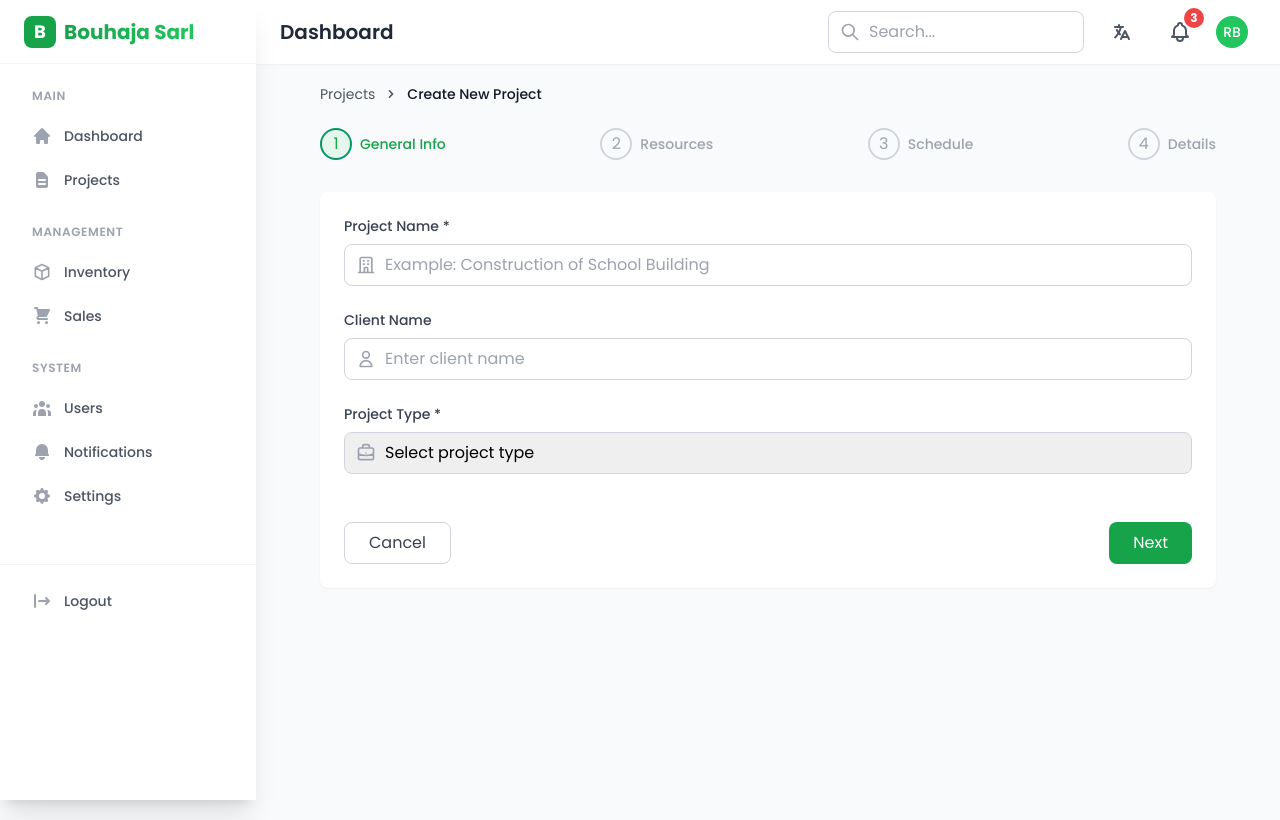
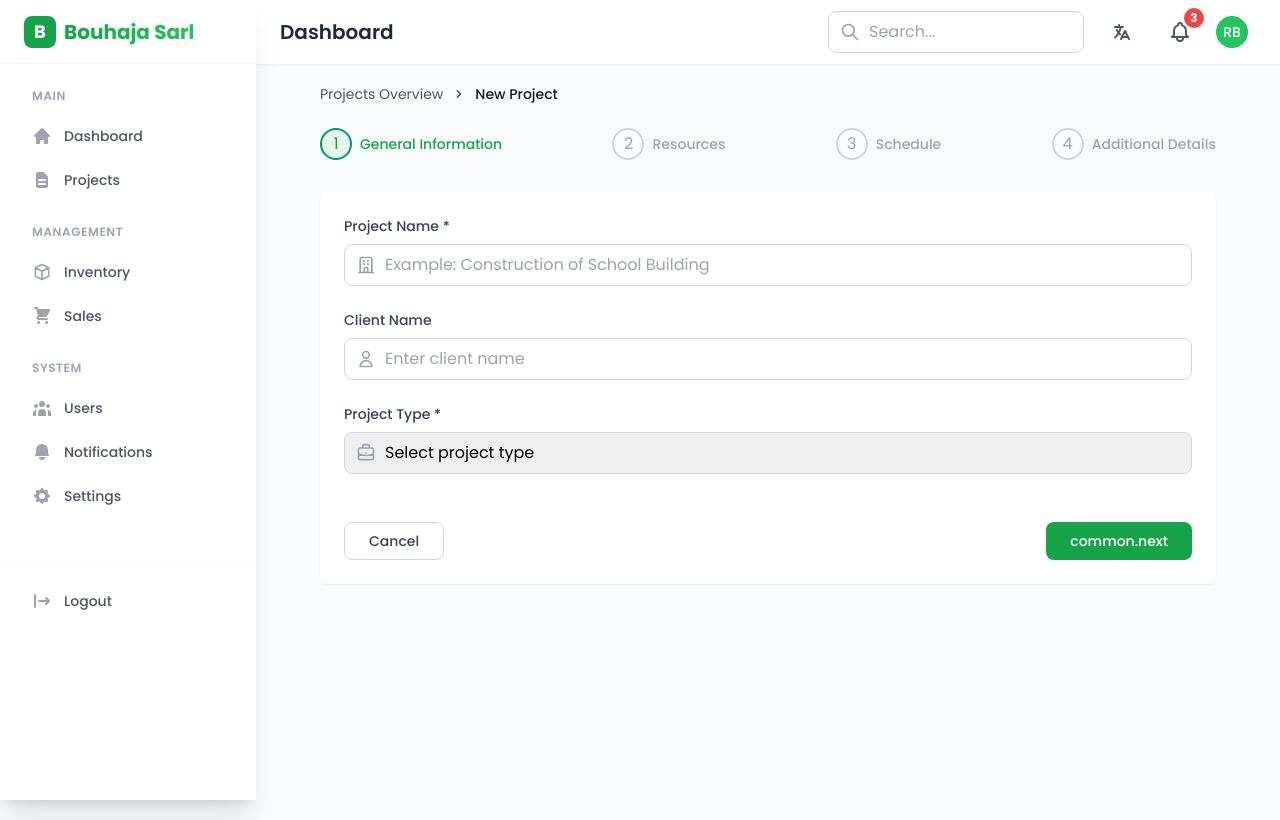
Before and after one commit to rachidfrex/construction-management-app, a React (Vite) app: page /projects/new in a window 1280 px wide. Built offline with nearby package versions, Linux system fonts and the light colour scheme.

Commit message:
feat: add validation messages and steps translations for project details in English, French, and Arabic

```diff
--- a/src/pages/dashboard/NewProject.tsx
+++ b/src/pages/dashboard/NewProject.tsx
@@ -11,6 +11,7 @@ import ResourceAllocation from '../../components/project/form/ResourceAllocation
 import ProjectScheduling from '../../components/project/form/ProjectScheduling';
 import AdditionalDetails from '../../components/project/form/AdditionalDetails';
 import Breadcrumb from '../../components/ui/Breadcrumb';
+import { storage } from '../../mockData/db';
 // import { storage } from '../../mockData/db';
 
 interface Phase {
@@ -57,10 +58,10 @@ interface EnhancedMilestone extends Milestone {
 }
 
 const steps = [
-  { id: 1, title: 'General Info' },
-  { id: 2, title: 'Resources' },
-  { id: 3, title: 'Schedule' },
-  { id: 4, title: 'Details' }
+  { id: 1, title: 'projects.form.steps.general' },
+  { id: 2, title: 'projects.form.steps.resources' },
+  { id: 3, title: 'projects.form.steps.schedule' },
+  { id: 4, title: 'projects.form.steps.details' }
 ];
 // interface FormData {
 //   projectName: string;
@@ -118,9 +119,55 @@ const NewProject = () => {
 
     return errors;
   };
+  const validateStep = (step: number): boolean => {
+    const errors: string[] = [];
 
+    switch (step) {
+      case 1:
+        if (!formData.projectName) errors.push(t('projects.validation.nameRequired'));
+        if (!formData.projectType) errors.push(t('projects.validation.typeRequired'));
+        if (!formData.clientName) errors.push(t('projects.validation.clientRequired'));
+        break;
+      case 2:
+        if (formData.materials.length === 0) errors.push(t('projects.validation.materialsRequired'));
+        if (formData.team.length === 0) errors.push(t('projects.validation.teamRequired'));
+        break;
+      case 3:
+        if (!formData.startDate || !formData.endDate) errors.push(t('projects.validation.datesRequired'));
+        if (new Date(formData.startDate) >= new Date(formData.endDate)) {
+          errors.push(t('projects.validation.invalidDates'));
+        }
+        break;
+      case 4:
+        if (!formData.budget) errors.push(t('projects.validation.budgetRequired'));
+        if (!formData.description) errors.push(t('projects.validation.descriptionRequired'));
+        break;
+    }
+
+    if (errors.length > 0) {
+      errors.forEach(error => showToast('warning', error));
+      return false;
+    }
+    return true;
+  };
+  const handleStepClick = (step: number) => {
+    if (step < currentStep) {
+      setCurrentStep(step);
+    } else {
+      let canProceed = true;
+      for (let i = currentStep; i < step; i++) {
+        if (!validateStep(i)) {
+          canProceed = false;
+          break;
+        }
+      }
+      if (canProceed) {
+        setCurrentStep(step);
+      }
+    }
+  };
   const handleNext = () => {
-    if (currentStep < steps.length) {
+    if (validateStep(currentStep) && currentStep < steps.length) {
       setCurrentStep(currentStep + 1);
     }
   };
@@ -198,46 +245,34 @@ const NewProject = () => {
   //     setIsLoading(false);
   //   }
   // };
+
+
   const handleSubmit = async (e: React.FormEvent) => {
     e.preventDefault();
 
-    const validationErrors = validateForm();
-    if (validationErrors.length > 0) {
-      validationErrors.forEach(error => showToast('warning', error));
-      return;
-    }
+    if (!validateStep(currentStep)) return;
 
     setIsLoading(true);
     try {
-      // Prepare project data
-      // const projectData = {
-      //   name: formData.projectName,
-      //   description: formData.description,
-      //   clientName: formData.clientName,
-      //   startDate: formData.startDate,
-      //   endDate: formData.endDate,
-      //   status: 'In Progress' as const,
-      //   type: formData.projectType,
-      //   team: formData.team,
-      //   progress: 0,
-      //   budget: parseFloat(formData.budget),
-      //   materialsUsed: 0
-      // };
+      const projectData = {
+        name: formData.projectName,
+        description: formData.description,
+        clientName: formData.clientName,
+        startDate: formData.startDate,
+        endDate: formData.endDate,
+        status: 'In Progress' as const,
+        type: formData.projectType,
+        team: formData.team,
+        progress: 0,
+        budget: parseFloat(formData.budget),
+        materialsUsed: 0
+      };
 
-      // Create project using storage service
-      // const newProject = await storage.createProject(projectData);
-
-      // Show success toast before navigation
+      await storage.createProject(projectData);
       showToast('success', t('projects.messages.success.created'));
-
-      // Navigate after a short delay to ensure toast is visible
-      setTimeout(() => {
-        navigate('/projects');
-      }, 500);
-
+      setTimeout(() => navigate('/projects'), 500);
     } catch (error) {
       showToast('error', t('projects.messages.error.create'));
-      console.error('Error creating project:', error);
     } finally {
       setIsLoading(false);
     }
@@ -247,16 +282,20 @@ const NewProject = () => {
     <div className="min-h-screen bg-gray-50">
       <Sidebar />
       <Header />
-      <main className="lg:ml-64 mt-5  pt-16 p-6">
+      <main className="lg:ml-64 mt-5 pt-16 p-6">
         <div className="max-w-4xl mx-auto">
           <Breadcrumb
             items={[
-              { label: 'Projects', path: '/projects' },
-              { label: 'Create New Project' }
+              { label: t('projects.title'), path: '/projects' },
+              { label: t('projects.newProject') }
             ]}
           />
 
-          <FormStepIndicator currentStep={currentStep} steps={steps} />
+          <FormStepIndicator
+            currentStep={currentStep}
+            steps={steps.map(step => ({ ...step, title: t(step.title) }))}
+            onStepClick={handleStepClick}
+          />
 
           <motion.div
             initial={{ opacity: 0, y: 20 }}
@@ -290,54 +329,42 @@ const NewProject = () => {
                 />
               )}
 
-              <div className="flex justify-between pt-6">
-                <button
+<div className="flex justify-between pt-6">
+                <motion.button
+                  whileHover={{ scale: 1.02 }}
+                  whileTap={{ scale: 0.98 }}
                   type="button"
                   disabled={isLoading}
                   onClick={currentStep === 1 ? () => navigate('/projects') : handlePrevious}
-                  className="px-6 py-2 border border-gray-300 rounded-lg text-gray-700 hover:bg-gray-50 transition-colors disabled:opacity-50"
+                  className="px-6 py-2 text-sm font-medium border border-gray-300 rounded-lg text-gray-700 hover:bg-gray-50 transition-colors disabled:opacity-50"
                 >
-                  {currentStep === 1 ? 'Cancel' : 'Previous'}
-                </button>
+                  {currentStep === 1 ? t('common.cancel') : t('common.previous')}
+                </motion.button>
 
-                <button
-                  type="button"
+                <motion.button
+                  whileHover={{ scale: 1.02 }}
+                  whileTap={{ scale: 0.98 }}
+                  type={currentStep === steps.length ? 'submit' : 'button'}
                   disabled={isLoading}
-                  onClick={currentStep === steps.length ? handleSubmit : handleNext}
-                  className="px-6 py-2 bg-green-600 text-white rounded-lg hover:bg-green-700 transition-colors disabled:opacity-50 flex items-center gap-2"
+                  onClick={currentStep === steps.length ? undefined : handleNext}
+                  className="px-6 py-2 text-sm font-medium bg-green-600 text-white rounded-lg hover:bg-green-700 transition-colors disabled:opacity-50 flex items-center gap-2"
                 >
                   {currentStep === steps.length ? (
                     isLoading ? (
-                      <>
-                        <svg
-                          className="animate-spin h-5 w-5 text-white"
-                          xmlns="http://www.w3.org/2000/svg"
-                          fill="none"
-                          viewBox="0 0 24 24"
-                        >
-                          <circle
-                            className="opacity-25"
-                            cx="12"
-                            cy="12"
-                            r="10"
-                            stroke="currentColor"
-                            strokeWidth="4"
-                          />
-                          <path
-                            className="opacity-75"
-                            fill="currentColor"
-                            d="M4 12a8 8 0 018-8V0C5.373 0 0 5.373 0 12h4zm2 5.291A7.962 7.962 0 014 12H0c0 3.042 1.135 5.824 3 7.938l3-2.647z"
-                          />
+                      <div className="flex items-center gap-2">
+                        <svg className="animate-spin h-5 w-5" viewBox="0 0 24 24">
+                          <circle className="opacity-25" cx="12" cy="12" r="10" stroke="currentColor" strokeWidth="4" fill="none" />
+                          <path className="opacity-75" fill="currentColor" d="M4 12a8 8 0 018-8V0C5.373 0 0 5.373 0 12h4zm2 5.291A7.962 7.962 0 014 12H0c0 3.042 1.135 5.824 3 7.938l3-2.647z" />
                         </svg>
-                        <span>Creating Project...</span>
-                      </>
+                        <span>{t('common.creating')}</span>
+                      </div>
                     ) : (
-                      'Create Project'
+                      t('projects.create')
                     )
                   ) : (
-                    'Next'
+                    t('common.next')
                   )}
-                </button>
+                </motion.button>
               </div>
             </form>
           </motion.div>
--- a/src/translations/ar.ts
+++ b/src/translations/ar.ts
@@ -259,7 +259,34 @@
           materials: "المواد",
           location: "الموقع",
           priority: "الأولوية",
-          attachments: "المرفقات"
+          attachments: "المرفقات",
+          placeholders: {
+            projectName: "مثال: بناء مدرسة",
+            clientName: "أدخل اسم العميل",
+            budget: "مثال: 200,000",
+            description: "أدخل وصف المشروع والملاحظات الإضافية...",
+            searchTeam: "البحث عن أعضاء الفريق...",
+            searchMaterials: "البحث عن المواد...",
+            milestoneTitle: "عنوان المرحلة",
+            attachments: "PDF, DOC, JPG, PNG (الحد الأقصى 10 ميجابايت لكل ملف)"
+          },
+            steps: {
+              general: "معلومات عامة",
+              resources: "الموارد",
+              schedule: "الجدول الزمني",
+              details: "تفاصيل إضافية"
+            }
+        },
+        validation: {
+          nameRequired: "اسم المشروع مطلوب",
+          typeRequired: "نوع المشروع مطلوب",
+          clientRequired: "اسم العميل مطلوب",
+          materialsRequired: "مطلوب مادة واحدة على الأقل",
+          teamRequired: "مطلوب عضو واحد في الفريق على الأقل",
+          datesRequired: "تواريخ المشروع مطلوبة",
+          invalidDates: "يجب أن يكون تاريخ الانتهاء بعد تاريخ البدء",
+          budgetRequired: "الميزانية مطلوبة",
+          descriptionRequired: "وصف المشروع مطلوب"
         },
         actions: {
           edit: "تعديل المشروع",
--- a/src/translations/en.ts
+++ b/src/translations/en.ts
@@ -262,7 +262,24 @@ export const en = {
         materials: "Materials",
         location: "Location",
         priority: "Priority",
-        attachments: "Attachments"
+        attachments: "Attachments",
+        steps: {
+          general: "General Information",
+          resources: "Resources",
+          schedule: "Schedule",
+          details: "Additional Details"
+        }
+      },
+      validation: {
+        nameRequired: "Project name is required",
+        typeRequired: "Project type is required",
+        clientRequired: "Client name is required",
+        materialsRequired: "At least one material is required",
+        teamRequired: "At least one team member is required",
+        datesRequired: "Project dates are required",
+        invalidDates: "End date must be after start date",
+        budgetRequired: "Budget is required",
+        descriptionRequired: "Project description is required"
       },
       actions: {
         edit: "Edit Project",
--- a/src/translations/fr.ts
+++ b/src/translations/fr.ts
@@ -258,7 +258,24 @@ export const fr = {
         materials: "Matériaux",
         location: "Emplacement",
         priority: "Priorité",
-        attachments: "Pièces Jointes"
+        attachments: "Pièces Jointes",
+        steps: {
+          general: "Informations générales",
+          resources: "Ressources",
+          schedule: "Calendrier",
+          details: "Détails supplémentaires"
+        }
+      },
+      validation: {
+        nameRequired: "Le nom du projet est requis",
+        typeRequired: "Le type de projet est requis",
+        clientRequired: "Le nom du client est requis",
+        materialsRequired: "Au moins un matériau est requis",
+        teamRequired: "Au moins un membre d'équipe est requis",
+        datesRequired: "Les dates du projet sont requises",
+        invalidDates: "La date de fin doit être postérieure à la date de début",
+        budgetRequired: "Le budget est requis",
+        descriptionRequired: "La description du projet est requise"
       },
       actions: {
         edit: "Modifier le Projet",
```
